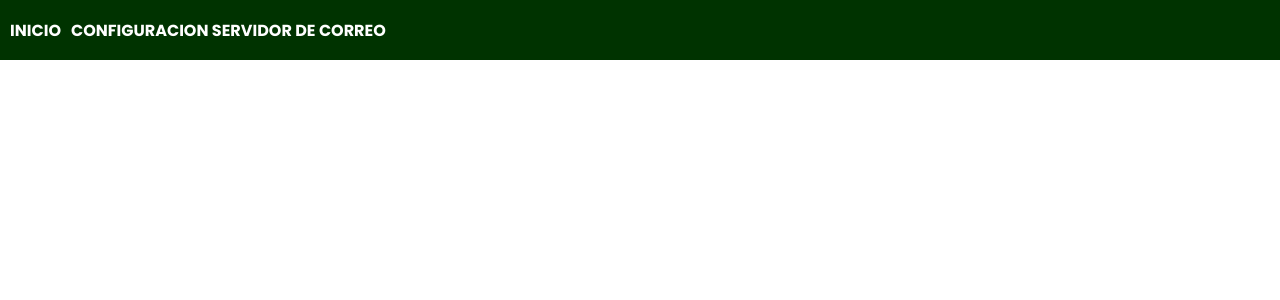
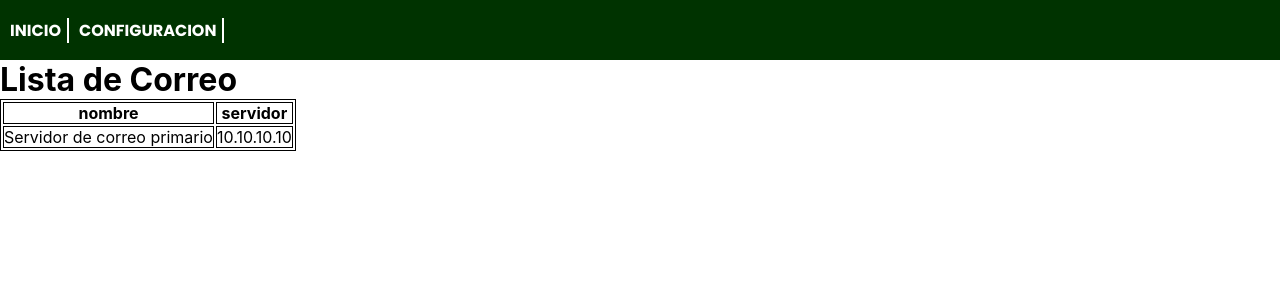
Before and after one commit to ErnestoQuito/app-camara-react, a React (Create React App) app: page /configuracion in a window 1280 px wide. Shown: the top 300 px of the page. Built offline with nearby package versions, Linux system fonts and the light colour scheme.

Commit message:
actualizacon de proyeto

```diff
--- a/src/App.js
+++ b/src/App.js
@@ -10,7 +10,7 @@ function App() {
       <Menu/>
       <Routes>
         <Route path='/' element={ <Camara/> }></Route>
-        <Route path='/configuracion/listar' element={ <ListCorreo/> }></Route>
+        <Route path='/configuracion' element={ <ListCorreo/> }></Route>
       </Routes>
     </div>
   );
--- a/src/componentes/cabecera/menu.js
+++ b/src/componentes/cabecera/menu.js
@@ -8,7 +8,7 @@ export default function Menu() {
             <Link to='/'>INICIO</Link>
           </li>
           <li className='elemento-menu'>
-            <Link to='/configuracion/listar'>CONFIGURACION SERVIDOR DE CORREO</Link>
+            <Link to='/configuracion'>CONFIGURACION</Link>
           </li>
         </ul>
       </nav>
--- a/src/componentes/servidor_correo/list_correo.js
+++ b/src/componentes/servidor_correo/list_correo.js
@@ -1,9 +1,17 @@
+import { TablaListar } from "../../utilitarios/tablas";
+
+
 export function ListCorreo () {
   return (
     <div>
-      <h1>
-        Lista de Correo
-      </h1>
+      <div>
+        <h1>
+          Lista de Correo
+        </h1>
+      </div>
+      <div>
+        <TablaListar />
+      </div>
     </div>
   )
 }
--- a/src/estilos/Cabecera.css
+++ b/src/estilos/Cabecera.css
@@ -19,7 +19,9 @@
 
 .elemento-menu {
   list-style-type: none;
-  margin: 5px
+  margin: 5px;
+  padding-right: 6px;
+  border-right: 2px solid white;
 }
 
 .elemento-menu a {
--- /dev/null
+++ b/src/estilos/Tabla.css
@@ -0,0 +1,3 @@
+table, td, th {
+  border: 1px solid black;
+}
--- /dev/null
+++ b/src/utilitarios/tablas.js
@@ -0,0 +1,22 @@
+import "../estilos/Tabla.css";
+
+export function TablaListar() {
+  return (
+    <div>
+      <table>
+        <thead>
+          <tr>
+            <th>nombre</th>
+            <th>servidor</th>
+          </tr>
+        </thead>
+        <tbody>
+          <tr>
+            <td>Servidor de correo primario</td>
+            <td>10.10.10.10</td>
+          </tr>
+        </tbody>
+      </table>
+    </div>
+  )
+}
```
